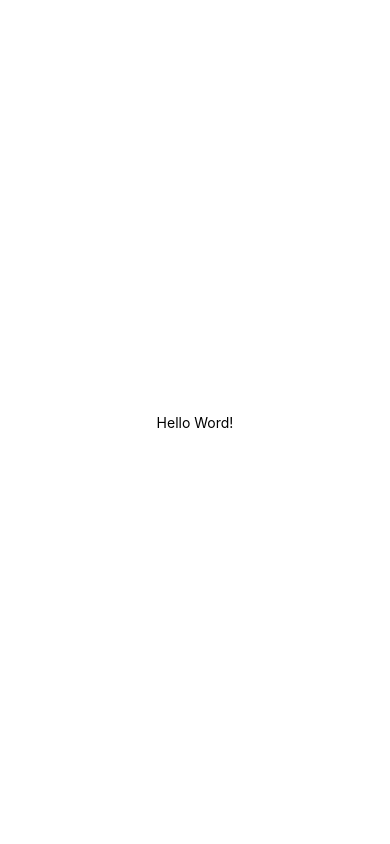
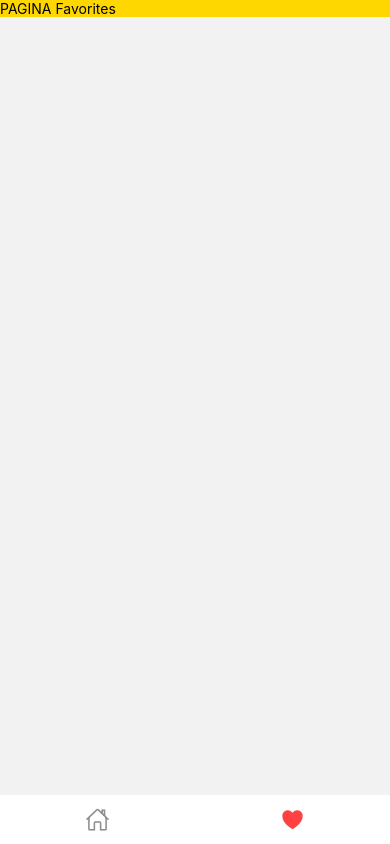
Before and after one commit to joaosouza7/receitas-app, a React Native app: screen /Favorites in a window 390 px wide. Built offline with nearby package versions, Linux system fonts and the light colour scheme.

Commit message:
:sparkles: Tab navigation

```diff
--- a/App.js
+++ b/App.js
@@ -1,17 +1,12 @@
-import { View, Text, StyleSheet } from "react-native";
+import { View, Text } from "react-native";
+import { NavigationContainer } from "@react-navigation/native";
+
+import { Routes } from "./src/routes";
 
 export default function App() {
   return (
-    <View style={styles.container}>
-      <Text>Hello Word!</Text>
-    </View>
+    <NavigationContainer>
+      <Routes />
+    </NavigationContainer>
   );
 }
-
-const styles = StyleSheet.create({
-  container: {
-    flex: 1,
-    alignItems: "center",
-    justifyContent: "center"
-  }
-})
--- /dev/null
+++ b/src/pages/favorites/index.js
@@ -0,0 +1,15 @@
+import { View, Text, StyleSheet } from "react-native";
+
+export function Favorites() {
+    return (
+        <View style={styles.container}>
+            <Text>PAGINA Favorites</Text>
+        </View>
+    );
+}
+
+const styles = StyleSheet.create({
+    container: {
+        backgroundColor: 'gold'
+    }
+})
--- /dev/null
+++ b/src/pages/home/index.js
@@ -0,0 +1,15 @@
+import { View, Text, StyleSheet } from "react-native";
+
+export function Home() {
+    return (
+        <View style={styles.container}>
+            <Text>PAGINA HOME</Text>
+        </View>
+    );
+}
+
+const styles = StyleSheet.create({
+    container: {
+        backgroundColor: 'red'
+    }
+})
--- /dev/null
+++ b/src/routes/index.js
@@ -0,0 +1,52 @@
+import { createBottomTabNavigator } from "@react-navigation/bottom-tabs";
+import { Ionicons } from "@expo/vector-icons";
+
+import { Home } from "../pages/home";
+import { Favorites } from "../pages/favorites";
+
+const Tab = createBottomTabNavigator();
+
+export function Routes() {
+    return (
+        <Tab.Navigator
+            screenOptions={{
+                headerShown: false,
+                tabBarHideOnKeyboard: true,
+                tabBarShowLabel: false,
+                tabBarActiveTintColor: "#121212",
+
+                tabBarStyle: {
+                    backgroundColor: "#FFF",
+                    borderTopWidth: 0
+                }
+            }}
+        >
+            <Tab.Screen
+                name="HomeTab"
+                component={Home}
+                options={{
+                    tabBarIcon: ({ color, size, focused }) => {
+                        if(focused) {
+                            return <Ionicons name="home" color="#000" size={size} />
+                        }
+
+                        return <Ionicons name="home-outline" color={color} size={size} />
+                    }
+                }}
+            />
+            <Tab.Screen
+                name="Favorites"
+                component={Favorites}
+                options={{
+                    tabBarIcon: ({ color, size, focused }) => {
+                        if(focused) {
+                            return <Ionicons name="heart" color="#FF4141" size={size} />
+                        }
+
+                        return <Ionicons name="heart-outline" color={color} size={size} />
+                    }
+                }}
+            />
+        </Tab.Navigator>
+    );
+}
```
Also changed, not shown: src/pages/detail/index.js (added, +15 -0 lines), src/pages/search/index.js (added, +15 -0 lines).
